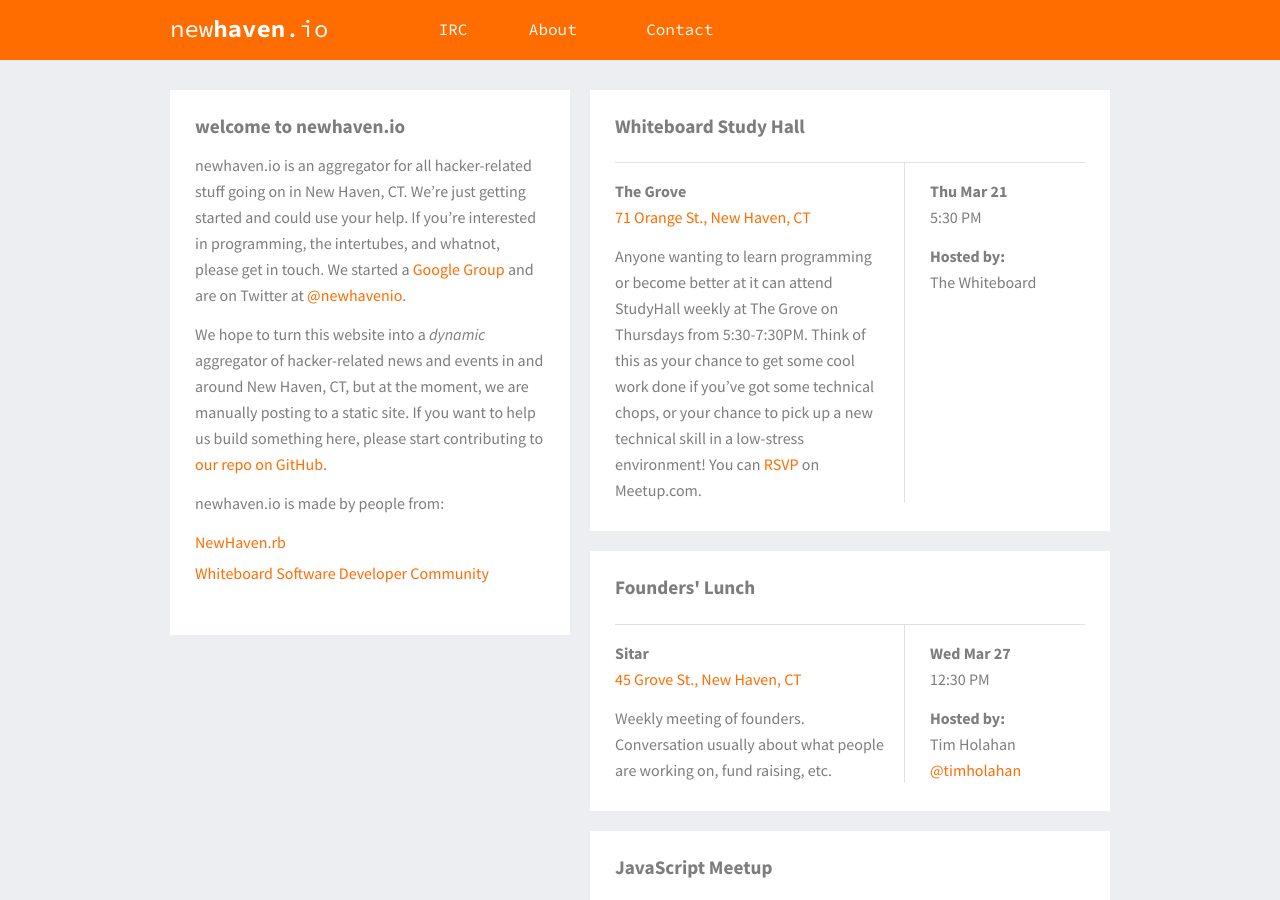
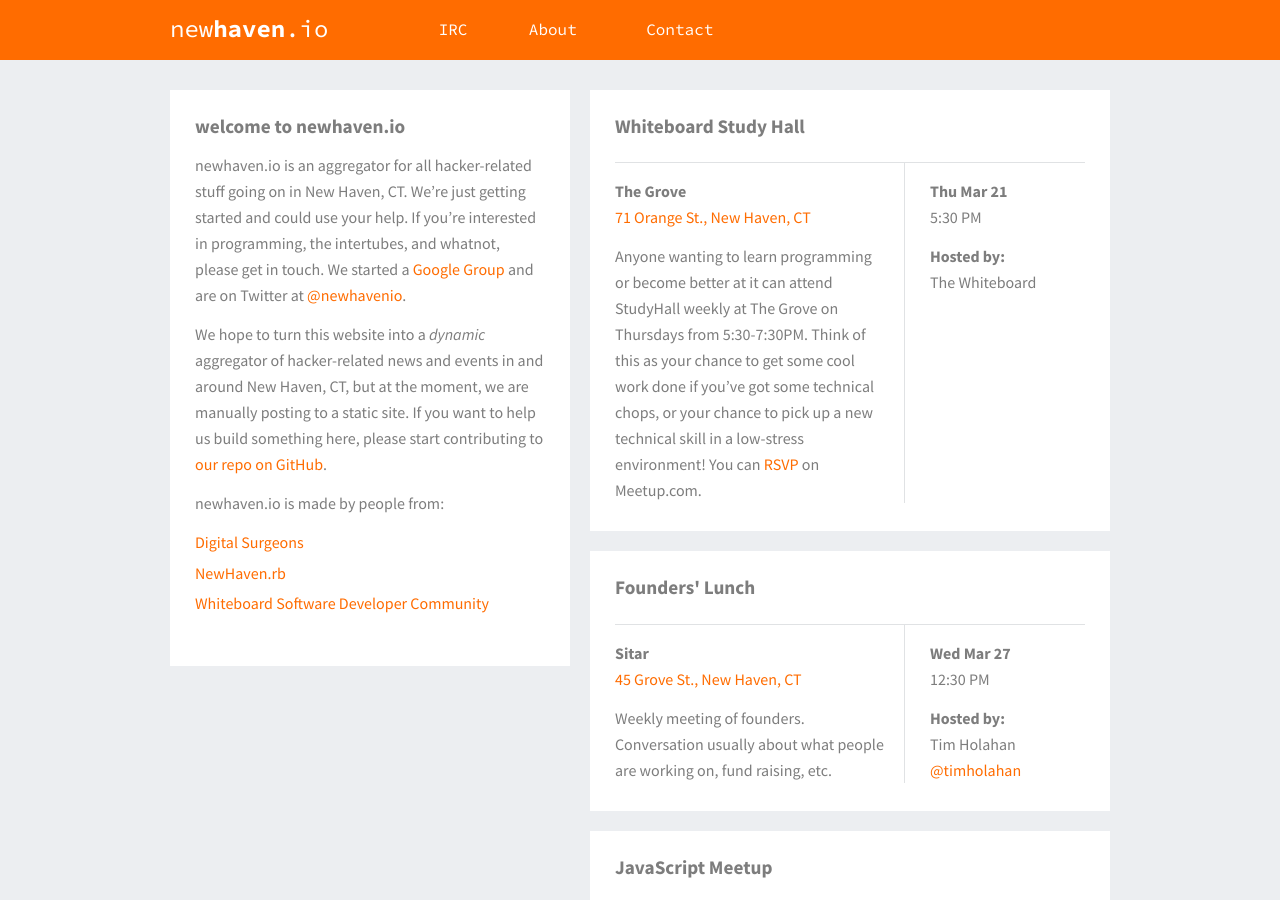
Before and after one commit to newhavenio/newhavenio-website-deprecated, a Jekyll site: the page built from index.html, in a window 1280 px wide and 900 px high. Built offline with Jekyll 4.4.1, drawn with Linux system fonts in a browser that asks for light colours; nearby versions of some CDN libraries.

Commit message:
added DS to 'made by people' from

```diff
--- a/index.html
+++ b/index.html
@@ -26,6 +26,11 @@ title: newhaven.io
 
         <p>newhaven.io is made by people from:</p>
         <ul>
+          <li>
+            <a href="http://digitalsurgeons.com">
+              Digital Surgeons
+            </a>
+          </li>
           <li>
             <a href="http://newhavenrb.org">
               NewHaven.rb
```
